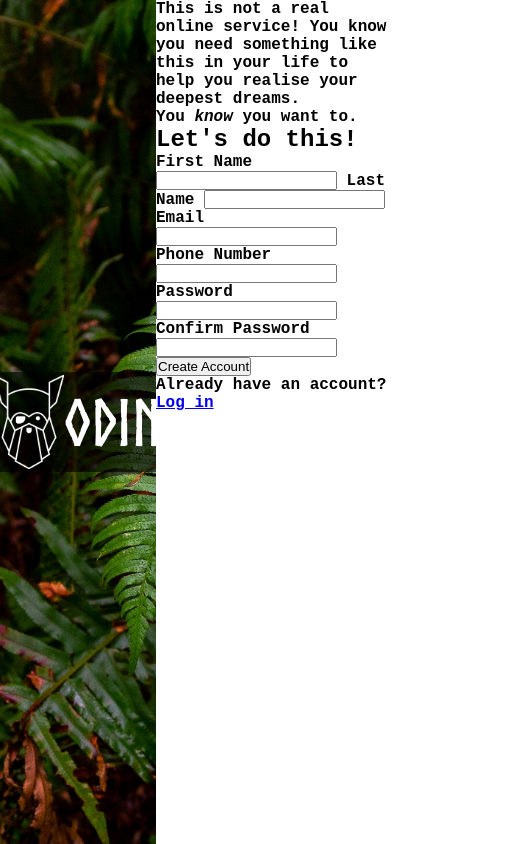
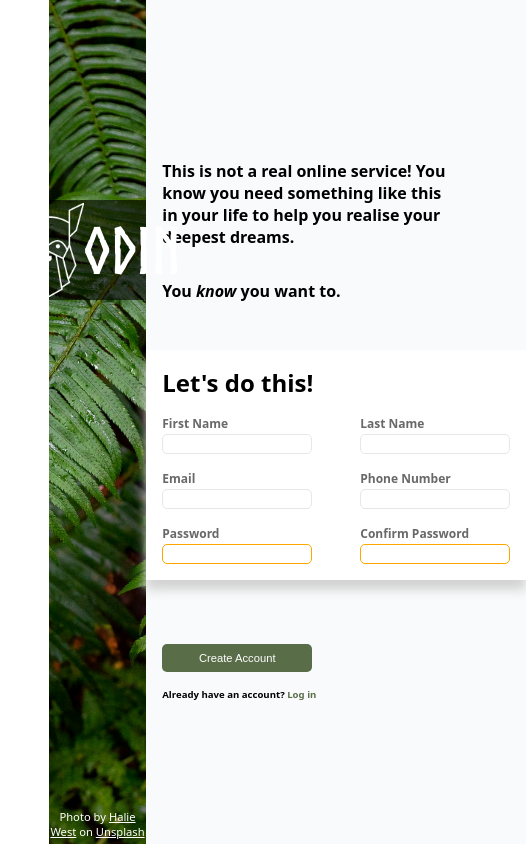
Before and after one commit to JamieFleming/sign-up-form, a plain HTML site: page index.html in a window 390 px wide. Shown: the whole page, 526 px wide, since content can reach past the window. Drawn offline with Linux system fonts and the light colour scheme.

Commit message:
Completed CSS for webpage - non responsive

```diff
--- a/index.html
+++ b/index.html
@@ -8,10 +8,11 @@
 </head>
 <body>
     <header>
-        <div class="side">
+        <div class="title">
             <img src="odin-lined.png" alt="Odin Logo" id="logo">
             <h1>ODIN</h1>
         </div>
+        <p id="credit">Photo by <a href="https://unsplash.com/photos/green-leaf-plant-in-close-up-photography-25xggax4bSA">Halie West</a> on <a href="https://unsplash.com/photos/green-leaf-plant-in-close-up-photography-25xggax4bSA">Unsplash</a></p>
     </header>
 
     <main>
@@ -20,23 +21,43 @@
             <p>You <em>know</em> you want to.</p>
         </div>
 
-        <div class="formSection">
+        <div class="form-section">
             <h2>Let's do this!</h2>
             <form action="">
+                <div class="form-info">
+                    <div class="form-elements">
                         <label for="firstName">First Name</label>
                         <input type="text" id="firstName">
+                    </div>
+                    <div class="form-elements">
                         <label for="lastNmae">Last Name</label>
                         <input type="text" id="lastName">
+                    </div>
+                </div>
+                <div class="form-info">
+                    <div class="form-elements">
                         <label for="email">Email</label>
                         <input type="email" id="email">
+                    </div>
+                    <div class="form-elements">
                         <label for="phone">Phone Number</label>
                         <input type="number" id="phone">
+                    </div>
+                </div>
+                <div class="form-info">
+                    <div class="form-elements">
                         <label for="password">Password</label>
-                <input type="password" id="password">
+                        <input type="password" id="password" class="password" required>
+                    </div>
+                    <div class="form-elements">
                         <label for="confirmPassword">Confirm Password</label>
-                <input type="password" id="confirmPassword">
+                        <input type="password" id="confirmPassword" class="password" required>
+                    </div>
+                </div>
             </form>
-            <button type="submit">Create Account</button>
+        </div>
+        <div class="createButton">
+            <button type="submit" id="create">Create Account</button>
             <p>Already have an account? <a href="#">Log in</a></p>
         </div>
     </main>
--- a/styles.css
+++ b/styles.css
@@ -18,38 +18,151 @@
 }
 
 body {
-    font-family: 'Courier New', Courier, monospace;
+    font-family: system-ui, -apple-system, BlinkMacSystemFont, 'Segoe UI', Roboto, Oxygen, Ubuntu, Cantarell, 'Open Sans', 'Helvetica Neue', sans-serif;
     font-weight: 600;
     display: flex;
     height: 100vh;
+    width: 75vw;
+    margin: 0 auto;
 }
 
 header {
     background: url(halie-west-25xggax4bSA-unsplash.jpg);
     background-size: cover;
-    display: flex;
-    align-items: center;
+    background-position: center;
 }
 
-.side {
+.title {
     background: rgba(0, 0, 0, 0.6);
     display: flex;
     justify-content: center;
     align-items: center;
     height: 100px;
-    width: 40vw;
+    width: 25vw;
+    position: relative;
+    top: 200px;
 }
 
-.side #logo {
+.title #logo {
     width: 70px;
 }
 
-.side h1 {
+.title h1 {
     color: white;
     font-size: 4rem;
+    font-family: 'NorseBold', system-ui, -apple-system, BlinkMacSystemFont, 'Segoe UI', Roboto, Oxygen, Ubuntu, Cantarell, 'Open Sans', 'Helvetica Neue', sans-serif;
 }
 
+#credit {
+    font-size: 0.7rem;
+    color: white;
+    font-weight: 100;
+    position: relative;
+    top: 84vh;
+    text-align: center;
+}
 
-h1 {
-    font-family: 'NorseBold', system-ui, -apple-system, BlinkMacSystemFont, 'Segoe UI', Roboto, Oxygen, Ubuntu, Cantarell, 'Open Sans', 'Helvetica Neue', sans-serif;
+#credit a {
+    color: white;
 }
+
+/* Main Form side styling */
+
+main {
+    display: flex;
+    flex-direction: column;
+    justify-content: center;
+    gap: 3rem;
+    background-color: rgb(249, 250, 251);
+}
+
+.top {
+    display: flex;
+    flex-direction: column;
+    gap: 2rem;
+    padding: 2rem 5rem 0 1rem;
+}
+
+.form-section {
+    background-color: white;
+    /* border: 1px solid black; */
+    box-shadow: 0 10px 10px lightgray;
+    display: flex;
+    flex-direction: column;
+    align-items: flex-start;
+    gap: 1rem;
+    padding: 1rem;
+}
+
+form {
+    display: flex;
+    flex-direction: column;
+    justify-content:center;
+    align-items:flex-start;
+    gap: 1rem;
+    /* border: 2px solid red; */
+}
+
+.form-info {
+    display: flex;
+    justify-content: flex-start;
+    gap: 3rem;
+    /* border: 2px solid red; */
+}
+
+.form-elements {
+    display: flex;
+    flex-direction: column;
+    gap: 2px;
+}
+
+label {
+    font-size: 0.75rem;
+    color: rgb(104, 104, 104)
+}
+
+input {
+    border: 1px solid #E5E7EB;
+    border-radius: 5px;
+    width: 150px;
+    height: 20px;
+}
+
+input:focus {
+    border: 1px solid blue;
+    box-shadow: 5px 5px 20px -5px;
+}
+
+input.password:invalid {
+    border: 1px solid orange;
+}
+
+/* Button Section */
+
+.createButton {
+    display:flex;
+    flex-direction: column;
+    justify-content: flex-start;
+    padding: 1rem;
+    gap: 1rem;
+
+}
+
+#create {
+    background-color: #596D48;
+    border-radius: 5px;
+    color: white;
+    padding: 0.5rem 1.3rem;
+    font-size: 0.7rem;
+    border: none;
+    width: 150px;
+}
+
+.createButton p {
+    font-size: 0.6em;
+}
+
+.createButton p a {
+    color: #596D48;
+    text-decoration: none;
+}
```
Lines whose indentation alone changed are shown as unchanged.
